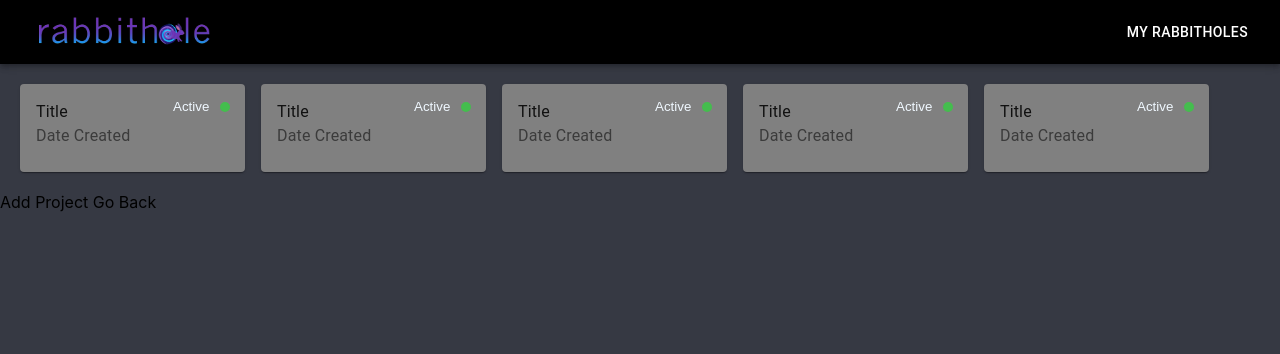
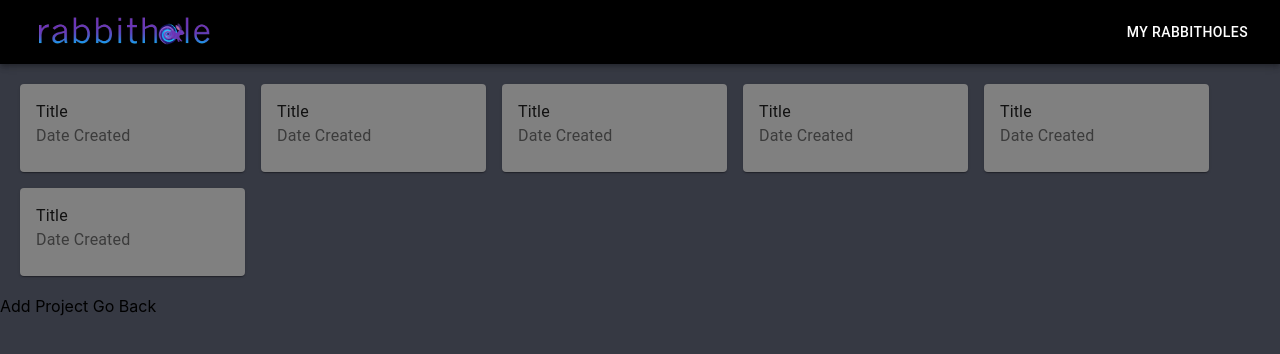
Before and after one commit to govi218/rabbithole, a React (Create React App) app: page / in a window 1280 px wide. Shown: the top 354 px of the page. Built offline with nearby package versions, Linux system fonts and the light colour scheme.

Commit message:
Added Sessions Componenets

```diff
--- a/src/components/SessionsView/SessionCard/ProjectCard.js
+++ /dev/null
@@ -1,61 +0,0 @@
-import React from 'react';
-import Card from '@material-ui/core/Card';
-import { CardContent } from '@material-ui/core';
-import Typography from '@material-ui/core/Typography';
-import { makeStyles } from '@material-ui/core/styles';
-import CardActionArea from '@material-ui/core/CardActionArea'
-
-import './ProjectCard.css'
-
-const useStyles = makeStyles(theme => ({
-    card: {
-        minWidth: 225,
-        position: 'relative',
-        backgroundColor: 'grey',
-
-    },
-    control: {
-        padding: theme.spacing(2)
-    },
-}));
-
-function ProjectCard(props) {
-    const classes = useStyles();
-    if (props.active) {
-        return (
-            <CardActionArea>
-                <Card className={classes.card}>
-
-                    <CardContent>
-                        <Typography className={classes.title} color="textPrimary">
-                            Title
-                  </Typography>
-                        <Typography className={classes.title} color="textSecondary">
-                            Date Created
-                  </Typography>
-
-                        <div class="cont">
-                            Active <span class="dot"></span>
-                        </div>
-                    </CardContent>
-                </Card>
-            </CardActionArea>
-        )
-    }
-    return (
-        <CardActionArea>
-            <Card className={classes.card}>
-                <CardContent>
-                    <Typography className={classes.title} color="textPrimary">
-                        Title
-                  </Typography>
-                    <Typography className={classes.title} color="textSecondary">
-                        Date Created
-                  </Typography>
-                </CardContent>
-            </Card>
-        </CardActionArea>
-    );
-}
-
-export default ProjectCard;
--- /dev/null
+++ b/src/components/SessionsView/SessionCard/SessionCard.js
@@ -0,0 +1,50 @@
+import React from 'react';
+import Card from '@material-ui/core/Card';
+import { CardContent } from '@material-ui/core';
+import Typography from '@material-ui/core/Typography';
+import { withStyles } from '@material-ui/core/styles';
+import CardActionArea from '@material-ui/core/CardActionArea';
+
+import './SessionCard.css';
+
+const styles = {
+    card: {
+        minWidth: 225,
+        position: 'relative',
+        backgroundColor: 'grey',
+    }
+};
+
+
+class SessionCard extends React.Component {
+    constructor(props) {
+        super(props);
+        this.state = {
+            active: false
+        }
+    }
+
+    render() {
+        const { classes } = this.props;
+        return (
+            <CardActionArea onClick={() => this.props.handler(this.props.title)}>
+                <Card className={classes.card}>
+                    <CardContent>
+                        <Typography className={classes.title} color="textPrimary">
+                            Title
+                        </Typography>
+                        <Typography className={classes.title} color="textSecondary">
+                            Date Created
+                        </Typography>
+                        {   this.props.active &&
+                            <div class="cont">
+                                Active <span class="dot"></span>
+                            </div>
+                        }
+                    </CardContent>
+                </Card>
+            </CardActionArea>
+        );
+    }
+}
+export default withStyles(styles)(SessionCard);
--- a/src/components/SessionsView/SessionsView.js
+++ b/src/components/SessionsView/SessionsView.js
@@ -1,7 +1,7 @@
 import React from 'react';
 import Grid from '@material-ui/core/Grid';
-import ProjectCard from './SessionCard/ProjectCard';
-import { makeStyles, withStyles } from '@material-ui/core/styles';
+import ProjectCard from './SessionCard/SessionCard';
+import { withStyles } from '@material-ui/core/styles';
 
 const styles = {
   root: {
@@ -23,35 +23,43 @@ class SessionsView extends React.Component {
   constructor(props) {
     super(props);
     this.state = {
-      sessions: [1,1,1,2],
+      sessions: [0,1,2,3,4],
       active_session: 0
+    }
+    this.cards = [];
+    for(let i=0; i <= this.state.sessions.length; i++){
+      this.cards.push(
+        <Grid key={i} item>
+          <ProjectCard title={i} date={true} handler={this.handleCardClick}/>
+        </Grid>
+      );
     }
   }
 
   /**
-   *
+   * Update the rabbitholes and active rabbithole for this user.
    */
   componentDidMount() {
 
+  }
+
+  handleCardClick(active_card) {
+    this.setState({active_session: active_card })
+    this.cards[active_card].setState({active: true})
+    console.log(this.cards[active_card])
+    return 0;
   }
 
   render() {
     const { classes } = this.props;
     const items = [];
 
-    for(let i=0; i <= this.state.sessions.length; i++){
-      items.push(
-        <Grid key={i} item>
-          <ProjectCard active={true} />
-        </Grid>
-      );
-    }
     return (
       <div>
         <Grid container justify="center" className={classes.root} spacing={10}>
           <Grid item xs={12}>
             <Grid container spacing={2}>
-              {items}
+              {this.cards}
             </Grid>
           </Grid>
         </Grid>
```
Also changed, not shown: src/components/SessionsView/SessionCard/SessionCard.css (renamed from src/components/SessionsView/SessionCard/ProjectCard.css).
